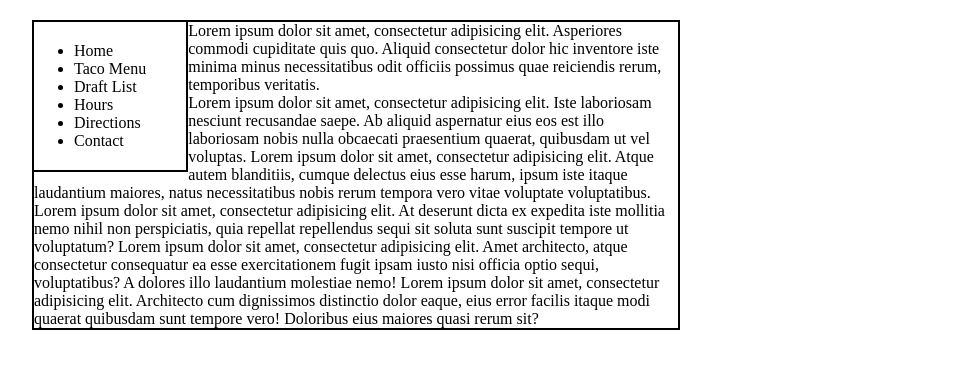
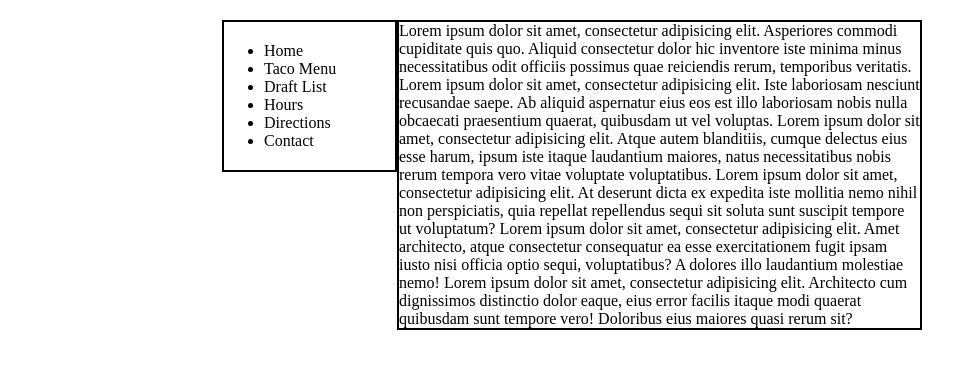
Before and after one commit to nima-karkhaneh/How-to-create-websites, a plain HTML site: page Float hands-on exercises/index.html in a window 1280 px wide. Shown: the whole page, without its empty margins (68-1021 px from the left). Drawn offline with Linux system fonts and the light colour scheme.

Commit message:
add modified taco shop

```diff
--- a/Float hands-on exercises/main.css
+++ b/Float hands-on exercises/main.css
@@ -8,11 +8,14 @@ nav{
     border: 2px solid black;
     float: left;
     padding: 20px 40px;
+    width: 25%;
 }
 main {
     border: 2px solid black;
-    width: 60%
+    float: right;
+    width: 75%
 }
 body{
-    margin: 20px 100px;
+    max-width: 700px;
+    margin: 20px auto;
 }
--- a/Position challenges/main.css
+++ /dev/null
@@ -1,18 +0,0 @@
-html, body, div{
-    padding: 0;
-    border: 0;
-    margin: 0;
-    box-sizing: border-box;
-}
-#one{
-    width: 600px;
-    height: 400px;
-    border: 2px solid black;
-}
-#two {
-    width: 200px;
-    height: 400px;
-    border: 2px solid red;
-    position: relative;
-    Top: 20px;
-}
```
Also changed, not shown: Position challenges/index.html (deleted, +0 -12 lines).
